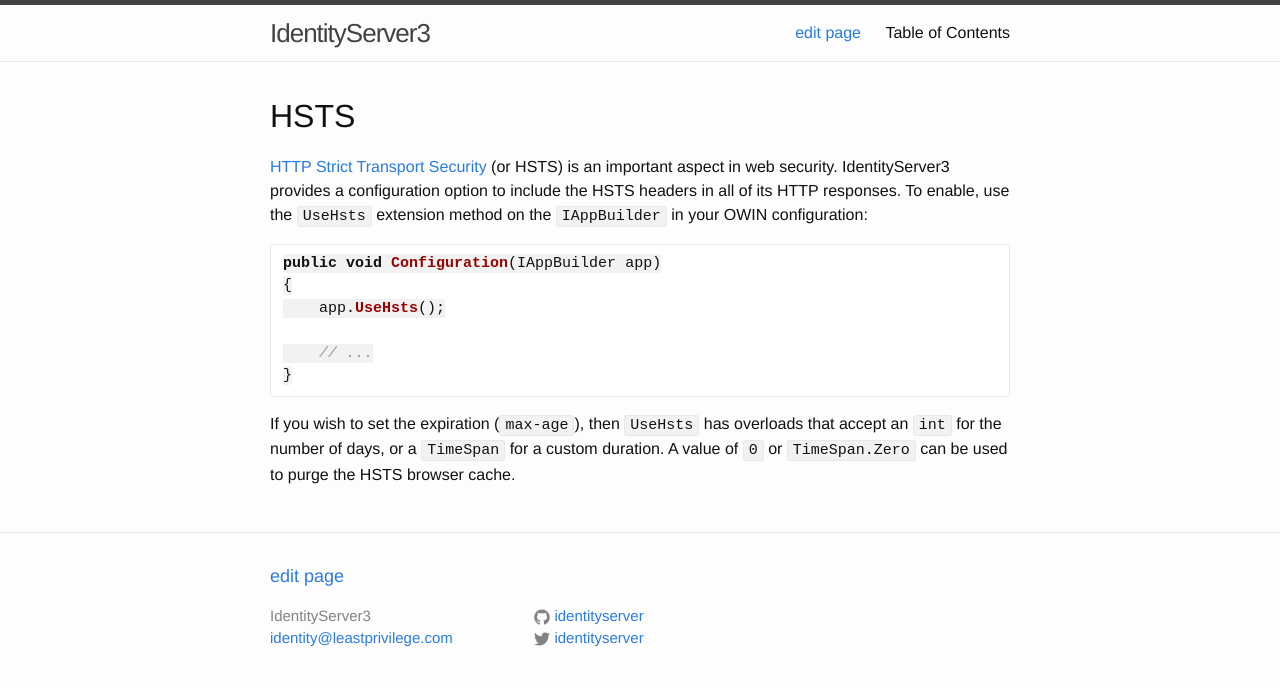
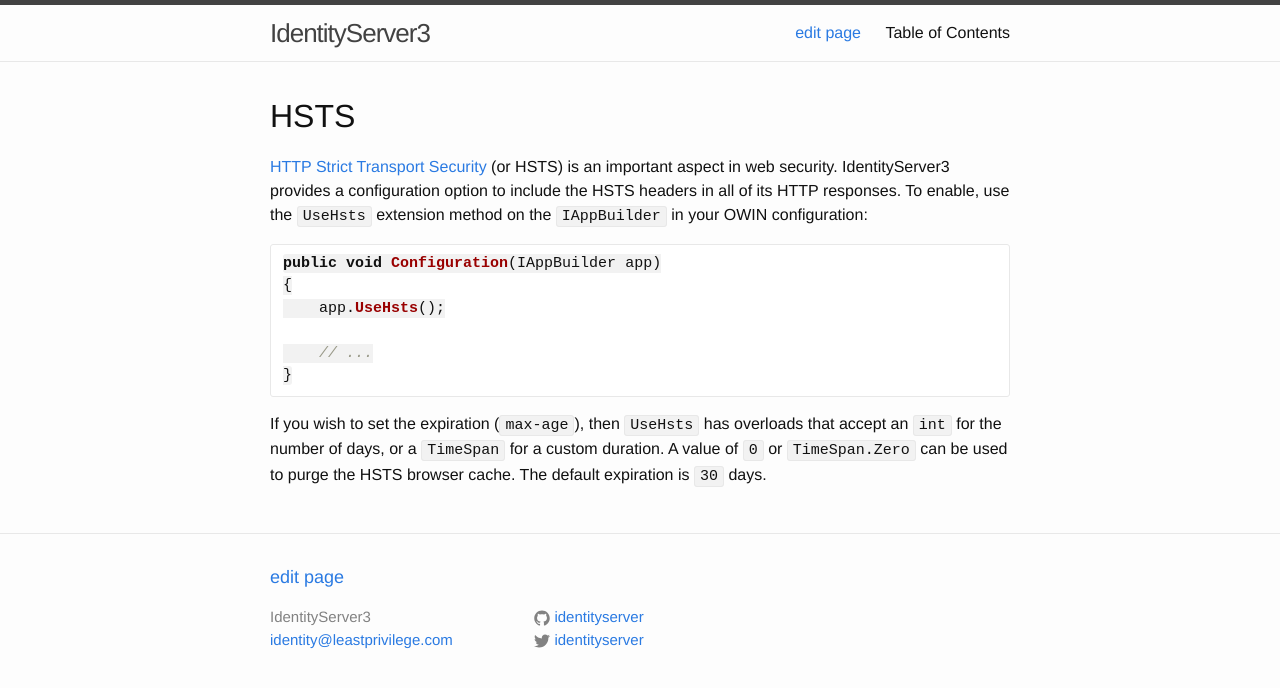
Before and after one commit to IdentityServer/Documentation, a Jekyll site: the page built from docs/configuration/hsts.md, in a window 1280 px wide. Shown: the top 688 px of the page. Built offline with Jekyll 4.4.1, drawn with Linux system fonts in a browser that asks for light colours; Markdown is read by kramdown in place of the engine named in the settings.

Commit message:
Update hsts.md
Specify what the default value for the expiration (number of days) is.

````diff
--- a/docs/configuration/hsts.md
+++ b/docs/configuration/hsts.md
@@ -18,4 +18,4 @@
 ```
 
 If you wish to set the expiration (`max-age`), then `UseHsts` has overloads that accept an `int` for the number of days,
-or a `TimeSpan` for a custom duration. A value of `0` or `TimeSpan.Zero` can be used to purge the HSTS browser cache.
+or a `TimeSpan` for a custom duration. A value of `0` or `TimeSpan.Zero` can be used to purge the HSTS browser cache. The default expiration is `30` days.
````
